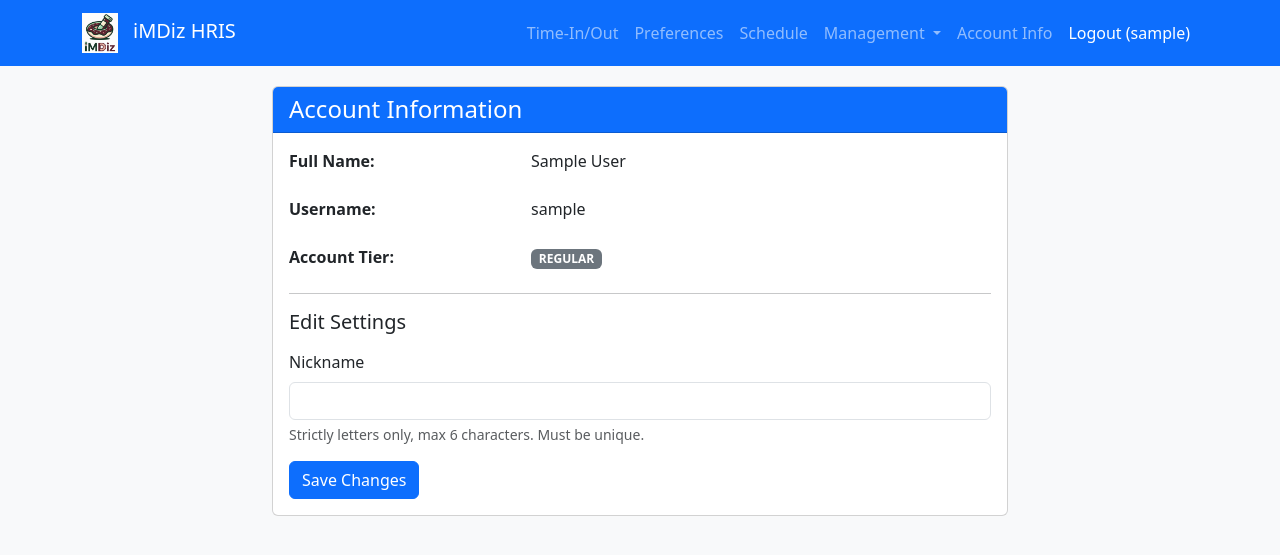
After one commit to mmdizondotr-max/HRISv2-PC, a Django app: page /accounts/settings/ in a window 1280 px wide. The commit adds this page. Shown: the top 555 px of the page. Run offline with Django 5.2, Linux system fonts and the light colour scheme; the visitor is signed in with stand-in values (Sample User, id 1).

Commit message:
Enhance user experience with nickname, improved navigation, and superuser access
- Added `nickname` field to User model (max 6 letters, unique).
- Created Account Info page to view details and edit nickname.
- Updated schedule generator to use nickname or fallback (FirstName + LastInitial).
- Improved navigation: Logo redirects to dashboard if logged in.
- Granted superusers access to Management tools in navbar.
- Fixed potential crash with empty nicknames by normalizing to None.

```diff
--- a/accounts/forms.py
+++ b/accounts/forms.py
@@ -32,3 +32,21 @@ class UserRegistrationForm(forms.ModelForm):
         if commit:
             user.save()
         return user
+
+
+class AccountSettingsForm(forms.ModelForm):
+    class Meta:
+        model = User
+        fields = ['nickname']
+        widgets = {
+            'nickname': forms.TextInput(attrs={'class': 'form-control', 'maxlength': '6'}),
+        }
+        help_texts = {
+            'nickname': 'Strictly letters only, max 6 characters. Must be unique.'
+        }
+
+    def clean_nickname(self):
+        nickname = self.cleaned_data.get('nickname')
+        if not nickname:
+            return None
+        return nickname
--- a/accounts/models.py
+++ b/accounts/models.py
@@ -1,5 +1,6 @@
 from django.db import models
 from django.contrib.auth.models import AbstractUser
+from django.core.validators import RegexValidator
 
 class User(AbstractUser):
     TIER_CHOICES = (
@@ -12,6 +13,14 @@ class User(AbstractUser):
     photo_id = models.ImageField(upload_to='ids/', blank=True, null=True)
     is_approved = models.BooleanField(default=False) # For registration approval
 
+    nickname = models.CharField(
+        max_length=6,
+        unique=True,
+        blank=True,
+        null=True,
+        validators=[RegexValidator(r'^[a-zA-Z]*$', 'Only letters are allowed.')]
+    )
+
     class Meta:
         unique_together = ('first_name', 'last_name')
         verbose_name = 'User'
@@ -19,3 +28,15 @@ class User(AbstractUser):
 
     def __str__(self):
         return f"{self.first_name} {self.last_name} ({self.username})"
+
+    @property
+    def get_short_name_for_schedule(self):
+        if self.nickname:
+            return self.nickname
+
+        # Default: First Name + First Letter of Last Name
+        if self.first_name and self.last_name:
+            return f"{self.first_name} {self.last_name[0]}."
+        elif self.first_name:
+             return self.first_name
+        return self.username
--- /dev/null
+++ b/accounts/templates/accounts/account_settings.html
@@ -0,0 +1,57 @@
+{% extends 'base.html' %}
+
+{% block title %}Account Settings - iMDiz HRIS{% endblock %}
+
+{% block content %}
+<div class="row justify-content-center">
+    <div class="col-md-8">
+        <div class="card">
+            <div class="card-header bg-primary text-white">
+                <h4 class="mb-0">Account Information</h4>
+            </div>
+            <div class="card-body">
+                <div class="row mb-4">
+                    <div class="col-md-4 fw-bold">Full Name:</div>
+                    <div class="col-md-8">{{ user.first_name }} {{ user.last_name }}</div>
+                </div>
+
+                <div class="row mb-4">
+                    <div class="col-md-4 fw-bold">Username:</div>
+                    <div class="col-md-8">{{ user.username }}</div>
+                </div>
+
+                <div class="row mb-4">
+                    <div class="col-md-4 fw-bold">Account Tier:</div>
+                    <div class="col-md-8">
+                        <span class="badge bg-secondary text-uppercase">{{ user.tier }}</span>
+                    </div>
+                </div>
+
+                <hr>
+
+                <h5 class="mb-3">Edit Settings</h5>
+                <form method="post">
+                    {% csrf_token %}
+
+                    {% for field in form %}
+                    <div class="mb-3">
+                        <label for="{{ field.id_for_label }}" class="form-label">{{ field.label }}</label>
+                        {{ field }}
+                        {% if field.help_text %}
+                        <div class="form-text">{{ field.help_text }}</div>
+                        {% endif %}
+                        {% for error in field.errors %}
+                        <div class="invalid-feedback d-block">
+                            {{ error }}
+                        </div>
+                        {% endfor %}
+                    </div>
+                    {% endfor %}
+
+                    <button type="submit" class="btn btn-primary">Save Changes</button>
+                </form>
+            </div>
+        </div>
+    </div>
+</div>
+{% endblock %}
--- a/accounts/urls.py
+++ b/accounts/urls.py
@@ -7,5 +7,6 @@ app_name = 'accounts'
 urlpatterns = [
     path('register/', views.register, name='register'),
     path('approvals/', views.approvals, name='approvals'),
+    path('settings/', views.account_settings, name='account_settings'),
     # Forgot password flows would go here (using standard Django auth views or custom if needed)
 ]
--- a/accounts/views.py
+++ b/accounts/views.py
@@ -1,7 +1,7 @@
 from django.shortcuts import render, redirect
 from django.contrib.auth import login
 from django.contrib import messages
-from .forms import UserRegistrationForm
+from .forms import UserRegistrationForm, AccountSettingsForm
 from django.contrib.auth.decorators import login_required
 from .models import User
 from django.http import HttpResponseForbidden
@@ -54,3 +54,16 @@ def approvals(request):
         return redirect('accounts:approvals')
 
     return render(request, 'accounts/approvals.html', {'pending_users': pending_users})
+
+@login_required
+def account_settings(request):
+    if request.method == 'POST':
+        form = AccountSettingsForm(request.POST, instance=request.user)
+        if form.is_valid():
+            form.save()
+            messages.success(request, 'Account settings updated.')
+            return redirect('accounts:account_settings')
+    else:
+        form = AccountSettingsForm(instance=request.user)
+
+    return render(request, 'accounts/account_settings.html', {'form': form})
--- a/scheduling/templates/scheduling/generator.html
+++ b/scheduling/templates/scheduling/generator.html
@@ -42,7 +42,7 @@
                 <tr>
                     <td>{{ shift.date|date:"D, M d" }}</td>
                     <td>{{ shift.shop.name }}</td>
-                    <td>{{ shift.user.first_name }} {{ shift.user.last_name }}</td>
+                    <td>{{ shift.user.get_short_name_for_schedule }}</td>
                     <td>{{ shift.get_role_display }}</td>
                 </tr>
                 {% endfor %}
--- a/templates/base.html
+++ b/templates/base.html
@@ -24,7 +24,7 @@
 <body>
     <nav class="navbar navbar-expand-lg navbar-dark bg-primary">
         <div class="container">
-            <a class="navbar-brand" href="/">
+            <a class="navbar-brand" href="{% if user.is_authenticated %}{% url 'attendance:home' %}{% else %}/{% endif %}">
                 {% load static %}
                 <img src="{% static 'img/iMDiz.png' %}" alt="iMDiz Logo">
                 iMDiz HRIS
@@ -44,7 +44,7 @@
                         <li class="nav-item">
                             <a class="nav-link" href="{% url 'scheduling:my_schedule' %}">Schedule</a>
                         </li>
-                        {% if user.tier == 'supervisor' or user.tier == 'administrator' %}
+                        {% if user.tier == 'supervisor' or user.tier == 'administrator' or user.is_superuser %}
                             <li class="nav-item dropdown">
                                 <a class="nav-link dropdown-toggle" href="#" id="adminDropdown" role="button" data-bs-toggle="dropdown">
                                     Management
@@ -55,6 +55,9 @@
                                 </ul>
                             </li>
                         {% endif %}
+                        <li class="nav-item">
+                            <a class="nav-link" href="{% url 'accounts:account_settings' %}">Account Info</a>
+                        </li>
                         <li class="nav-item">
                             <form action="{% url 'logout' %}" method="post" class="d-inline">
                                 {% csrf_token %}
```
Also changed, not shown: accounts/migrations/0002_user_nickname.py (added).
